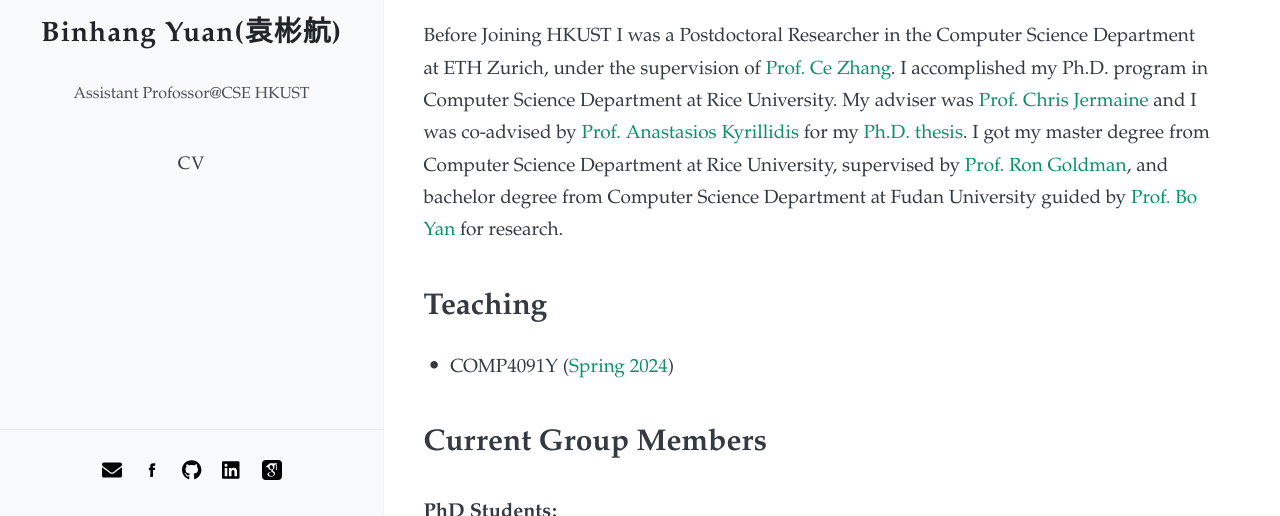
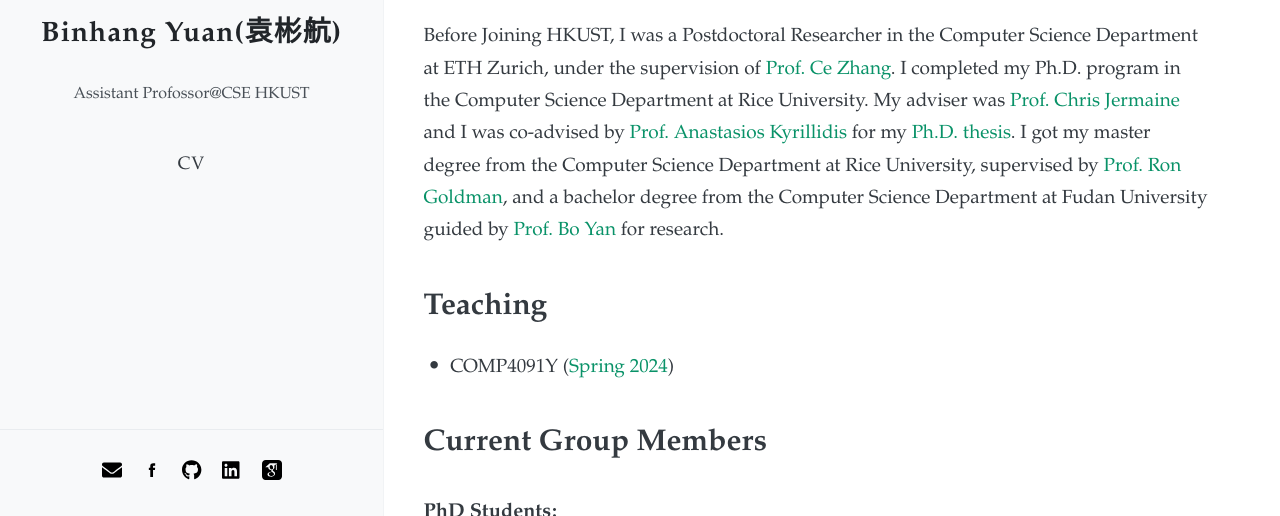
Before and after one commit to BinhangYuan/site, a Jekyll site: the page built from index.md, in a window 1280 px wide and 900 px high, cut to the strip 384-900 px from the top of the window. Built offline with Jekyll 4.4.1, drawn with Linux system fonts in a browser that asks for light colours; nearby versions of some CDN libraries; some of the changed text lies outside the part shown.

Commit message:
Update index.md

```diff
--- a/index.md
+++ b/index.md
@@ -8,8 +8,8 @@ layout: default
 
 I am an assistant professor in the Department of Computer Science & Engineering (CSE) at the Hong Kong University of Science and Technology (HKUST). I am leading the [Relaxed System Lab](https://github.com/Relaxed-System-Lab). I am recruiting Ph.D. students to work on research topics, including machine learning for data management and distributed/decentralized machine learning systems. **Currently, I am focusing on recruiting students to work at the intersection between ML systems and high-performance hardware (GPU, TPU, NPU, etc).** Please contact me by email with your latest resume if you are interested in joining us.
 
-Before Joining HKUST I was a Postdoctoral Researcher in the Computer Science Department at ETH Zurich, under the supervision of [Prof. Ce Zhang](https://zhangce.github.io/).
-I accomplished my Ph.D. program in Computer Science Department at Rice University. My adviser was [Prof. Chris Jermaine](https://www.cs.rice.edu/~cmj4/) and I was co-advised by [Prof. Anastasios Kyrillidis](https://akyrillidis.github.io/) for my [Ph.D. thesis](publications/Thesis.pdf). I got my master degree from Computer Science Department at Rice University, supervised by [Prof. Ron Goldman](https://www.cs.rice.edu/~rng/), and bachelor degree from Computer Science Department at Fudan University guided by [Prof. Bo Yan](https://faculty.fudan.edu.cn/yanbo/en/index.htm) for research.
+Before Joining HKUST, I was a Postdoctoral Researcher in the Computer Science Department at ETH Zurich, under the supervision of [Prof. Ce Zhang](https://zhangce.github.io/).
+I completed my Ph.D. program in the Computer Science Department at Rice University. My adviser was [Prof. Chris Jermaine](https://www.cs.rice.edu/~cmj4/) and I was co-advised by [Prof. Anastasios Kyrillidis](https://akyrillidis.github.io/) for my [Ph.D. thesis](publications/Thesis.pdf). I got my master degree from the Computer Science Department at Rice University, supervised by [Prof. Ron Goldman](https://www.cs.rice.edu/~rng/), and a bachelor degree from the Computer Science Department at Fudan University guided by [Prof. Bo Yan](https://faculty.fudan.edu.cn/yanbo/en/index.htm) for research.
 
 
 # Teaching
@@ -61,7 +61,7 @@ My main research focuses are data management for machine learning and distribute
 
 - Jue Wang\*, **Binhang Yuan\***, Luka Rimanic\*, Yongjun He, Tri Dao, Beidi Chen, Christopher Re, and Ce Zhang. "Fine-tuning Language Models over Slow Networks using Activation Compression with Guarantees." In Advances in Neural Information Processing Systems 35 (2022), 19215-19230. (*NeurIPS 2022*)
 
-- Rui Pan, Yiming Lei, Jialong Li, Zhiqiang Xie, **Binhang Yuan**, and Yiting Xia. "Efficient Flow Scheduling in Distributed Deep Learning Training with Echelon Formation." In Proceedings of the twenty first ACM Workshop on Hot Topics in Networks (2022). (*HotNets 2022*)
+- Rui Pan, Yiming Lei, Jialong Li, Zhiqiang Xie, **Binhang Yuan**, and Yiting Xia. "Efficient Flow Scheduling in Distributed Deep Learning Training with Echelon Formation." In Proceedings of the twenty-first ACM Workshop on Hot Topics in Networks (2022). (*HotNets 2022*)
 
 - Xiangru Lian, **Binhang Yuan**, Xuefeng Zhu, Yulong Wang, Yongjun He, Honghuan Wu, Lei Sun, Haodong Lyu, Chengjun Liu, Xing Dong, Yiqiao Liao, Mingnan Luo, Congfei Zhang, Jingru Xie, Haonan Li, Lei Chen, Renjie Huang, Jianying Lin, Chengchun Shu, Xuezhong Qiu, Zhishan Liu, Dongying Kong, Lei Yuan, Hai Yu, Sen Yang, Ce Zhang, and Ji Liu. “Persia: An Open, Hybrid System Scaling Deep Learning-based Recommenders up to 100 Trillion Parameters.” In Proceedings of the 28th ACM SIGKDD International Conference on Knowledge Discovery and Data Mining, pp. 3288-3298. 2022 (*SIGKDD 2022*)
 
@@ -83,7 +83,7 @@ My main research focuses are data management for machine learning and distribute
 
 - Jia Zou, R Matthew Barnett, Tania Lorido-Botran, Shangyu Luo, Carlos Monroy, Sourav Sikdar, Kia Teymourian, **Binhang Yuan**, and Chris Jermaine. "PlinyCompute: A platform for high-performance, distributed, data-intensive tool development." In Proceedings of the 2018 International Conference on Management of Data(pp. 1189-1204). ACM. (*SIGMOD 2018*)
 
-- **Binhang Yuan**, Vijayaraghavan Murali, and Chris Jermaine. "Abridging source code." In Proceedings of the ACM on Programming Languages 1.OOPSLA (2017): 58. (*OOPSLA 2017*)
+- **Binhang Yuan**, Vijayaraghavan Murali, and Chris Jermaine. "Abridging source code." In Proceedings of the ACM on Programming Languages 1. OOPSLA (2017): 58. (*OOPSLA 2017*)
 
 - Bo Yan, **Binhang Yuan**, and Bo Yang. "Effective video retargeting with jittery assessment". In IEEE Transactions on Multimedia, Vol. 16, Issue 1, pp. 272-277, Jan. 2014. (*TMM 2014*)
 
```
Also changed, not shown: other parts of index.md (+2 -2 lines).
